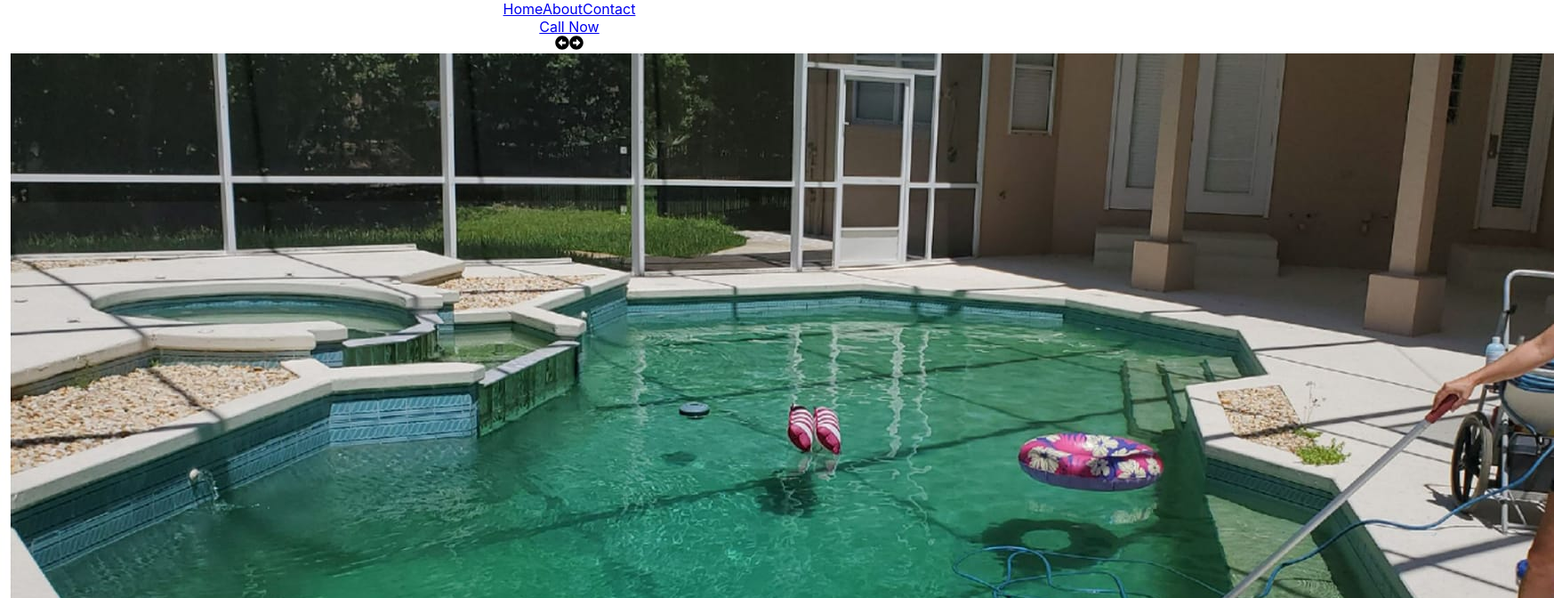
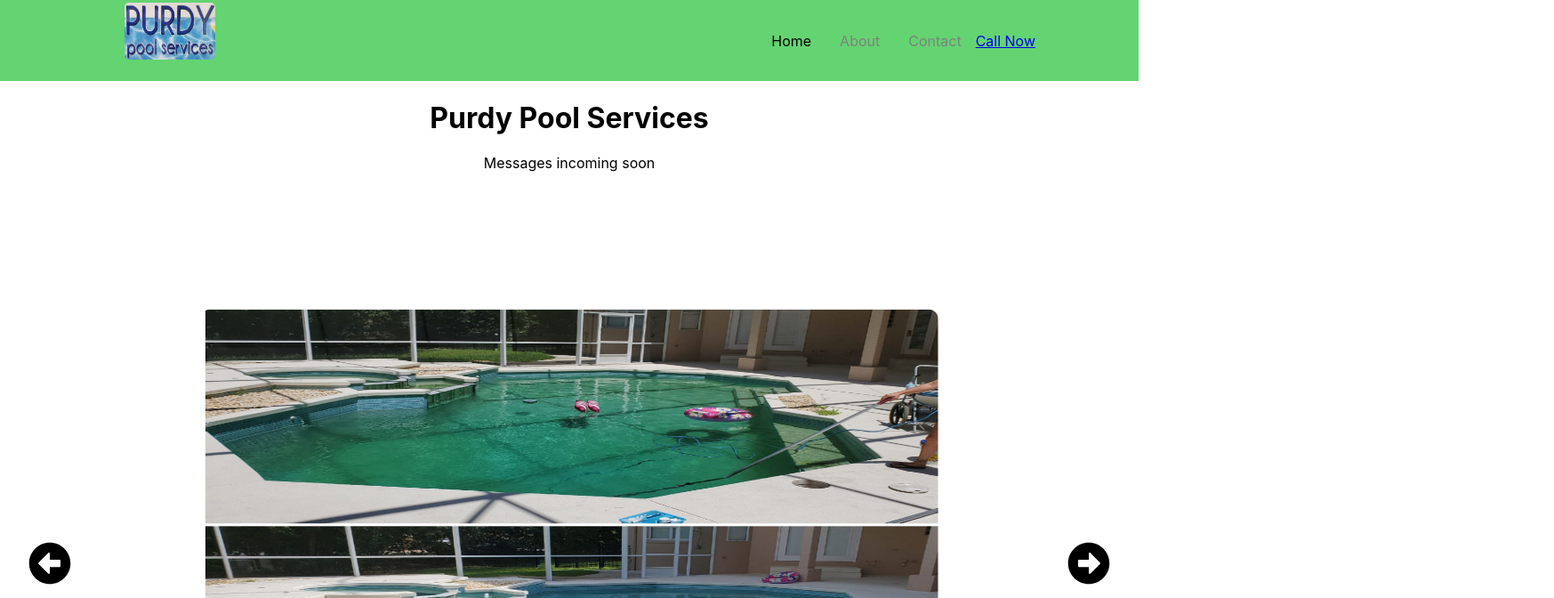
Before and after one commit to PurdyRad/PurdyPoolServices, a React (Create React App) app: page / in a window 1280 px wide. Shown: the top 672 px of the page at 89% size, 1747 px wide, since content can reach past the window. Built offline with nearby package versions, Linux system fonts and the light colour scheme.

Commit message:
styled navbar

```diff
--- a/src/App.css
+++ b/src/App.css
@@ -36,3 +36,51 @@
     transform: rotate(360deg);
   }
 }
+
+.slider {
+  position: relative;
+  height: 100vh;
+  display: flex;
+  justify-content: center;
+  align-items: center;;
+}
+
+.image {
+  width: 60vw;
+  height: 60vh;
+  border-radius: 10px;
+}
+
+.right-arrow {
+  position: absolute;
+  top: 50%;
+  right: 32px;
+  font-size: 3rem;
+  color: #000;
+  z-index: 10;
+  cursor: pointer;
+  user-select: none;
+}
+
+.left-arrow {
+  position: absolute;
+  top: 50%;
+  left: 32px;
+  font-size: 3rem;
+  color: #000;
+  z-index: 10;
+  cursor: pointer;
+  user-select: none;
+}
+
+.slide {
+  opacity: 0;
+  transition-duration: 1s ease;
+}
+
+.slide.active {
+  opacity: 1;
+  transition-duration: 1s;
+  transform: scale(1.08);
+
+}
--- a/src/App.js
+++ b/src/App.js
@@ -4,14 +4,12 @@ import './App.css';
 import Home from './components/Home';
 import About from './components/About';
 import Contact from './components/Contact';
-import NavBar from './components/NavBar';
-import ImageSlider from './components/ImageSlider';
+import NavBar from './components/navComponents/index';
 
 function App() {
   return (
     <div className="App">
       <NavBar />
-      <ImageSlider />
       <Routes>
         <Route path='/contact' element={<Contact />}/>
         <Route path='/about' element={<About />}/>
--- a/src/components/Home.js
+++ b/src/components/Home.js
@@ -1,11 +1,13 @@
-import React from 'react'
-import MessageBoard from './MessageBoard'
+import React from 'react';
+import ImageSlider from './ImageSlider';
+import MessageBoard from './MessageBoard';
 
 const Home = () => {
     return (
         <div>
             <h1>Purdy Pool Services</h1>
             <MessageBoard />
+            <ImageSlider />
             <div>
                 {/* <img /> */}
                 <p>Home sweet home</p>
--- a/src/components/ImageSlider.js
+++ b/src/components/ImageSlider.js
@@ -28,7 +28,7 @@ const ImageSlider = () => {
                      className={index === curr ? 'slide active' : 'slide'}
                       key={index}>
                           {index === curr && (
-                          <img  src={slide.image} alt ={slide.alt}className="image"/>
+                          <img  src={slide.image} alt ={slide.alt} className="image"/>
                           )}
                     </div>
                 )
--- a/src/components/NavBar.js
+++ /dev/null
@@ -1,19 +0,0 @@
-import React from 'react';
-import { Link } from 'react-router-dom';
-
-
-const NavBar = () => {
-    return (
-        <div>
-            <div>
-            <Link to='/'>Home</Link>
-            <Link to='/about'>About</Link>
-            <Link to='/contact'>Contact</Link>
-            </div>
-            <a href='tel:+1-407-792-9604'>Call Now</a>
-
-        </div>
-    )
-}
-
-export default NavBar
--- /dev/null
+++ b/src/components/navComponents/index.js
@@ -0,0 +1,35 @@
+import React from 'react';
+import styled from 'styled-components';
+import logo from '../../photos/PurdyPoolLogo.jpeg';
+import { Nav,
+     NavLink,
+     Bars,
+     NavMenu
+     } from './navBarElements';
+
+const Image = styled.img`
+    border-radius: 5px;
+    width: 8vw;
+    height: 8vh;
+`
+
+
+
+const NavBar = () => {
+    return (
+        <>
+            <Nav>
+                <Bars />
+                    <Image src={logo} alt='Purdy Pool Services logo' />
+                <NavMenu>
+                    <NavLink to='/' >Home</NavLink>
+                    <NavLink to='/about' >About</NavLink>
+                    <NavLink to='/contact' >Contact</NavLink>
+                    <a href='tel:+1-407-792-9604'>Call Now</a>
+                </NavMenu>
+            </Nav>
+            </>
+    )
+}
+
+export default NavBar
--- /dev/null
+++ b/src/components/navComponents/navBarElements.js
@@ -0,0 +1,69 @@
+import { FaBars } from 'react-icons/fa';
+import { NavLink as Link } from 'react-router-dom';
+import styled from 'styled-components';
+
+export const Nav = styled.nav`
+background: #63D471;
+height: 85px;
+display: flex;
+justify-content: space-between;
+padding: 0.2rem calc((100vw - 1000px) / 2);
+z-index: 12;
+`;
+
+export const NavLink = styled(Link)`
+color: #808080;
+display: flex;
+align-items: center;
+text-decoration: none;
+padding: 0 1rem;
+height: 100%;
+cursor: pointer;
+&.active {
+    color: #000000;
+}
+`;
+
+export const Bars = styled(FaBars)`
+display: none;
+color: #808080;
+@media screen and (max-width: 768px) {
+    display: block;
+    position: absolute;
+    top: 0;
+    right: 0;
+    transform: translate(-100%, 75%);
+    font-size: 1.8rem;
+    cursor: pointer;
+}
+`;
+
+export const NavMenu = styled.div`
+display: flex;
+align-items: center;
+margin-right: -24px;
+@media screen and (max-width: 768px) {
+    display:none;
+}
+`;
+
+export const NavBtn = styled.nav`
+display: flex;
+align-items: center;
+margin-right:24px;
+@media screen and (max-width: 768px) {
+    display:none;
+}
+`;
+
+export const NavBtnLink = styled(Link)`
+border-radius: 4px;
+background: #808080;
+padding: 10px 22px;
+color: #000000;
+outline:none;
+border: none;
+cursor: pointer;
+transition: all 0.2s ease-in-out;
+text-decoration: none;
+`;
```
Also changed, not shown: src/photos/PurdyPoolLogo.jpeg (added).
